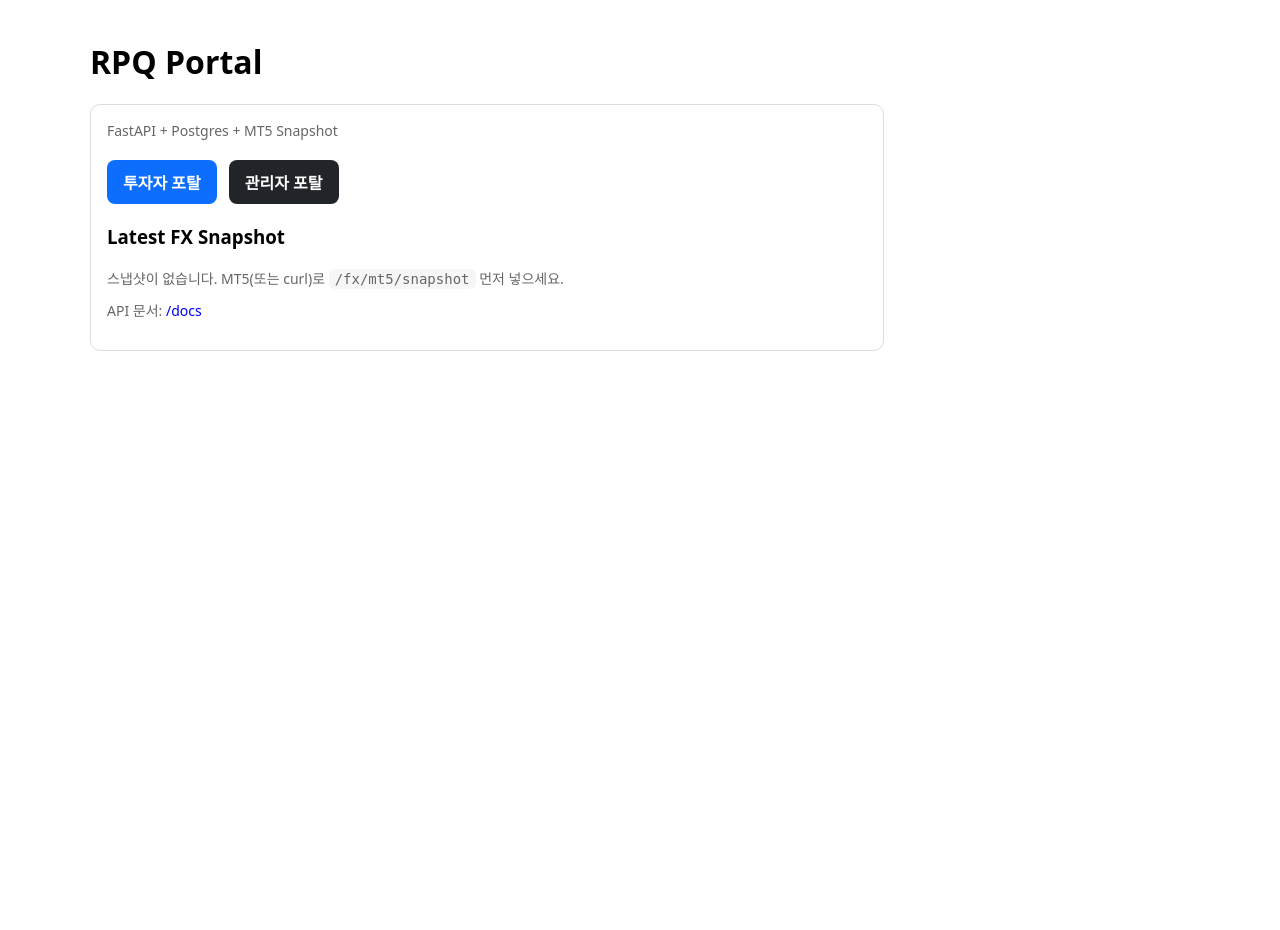
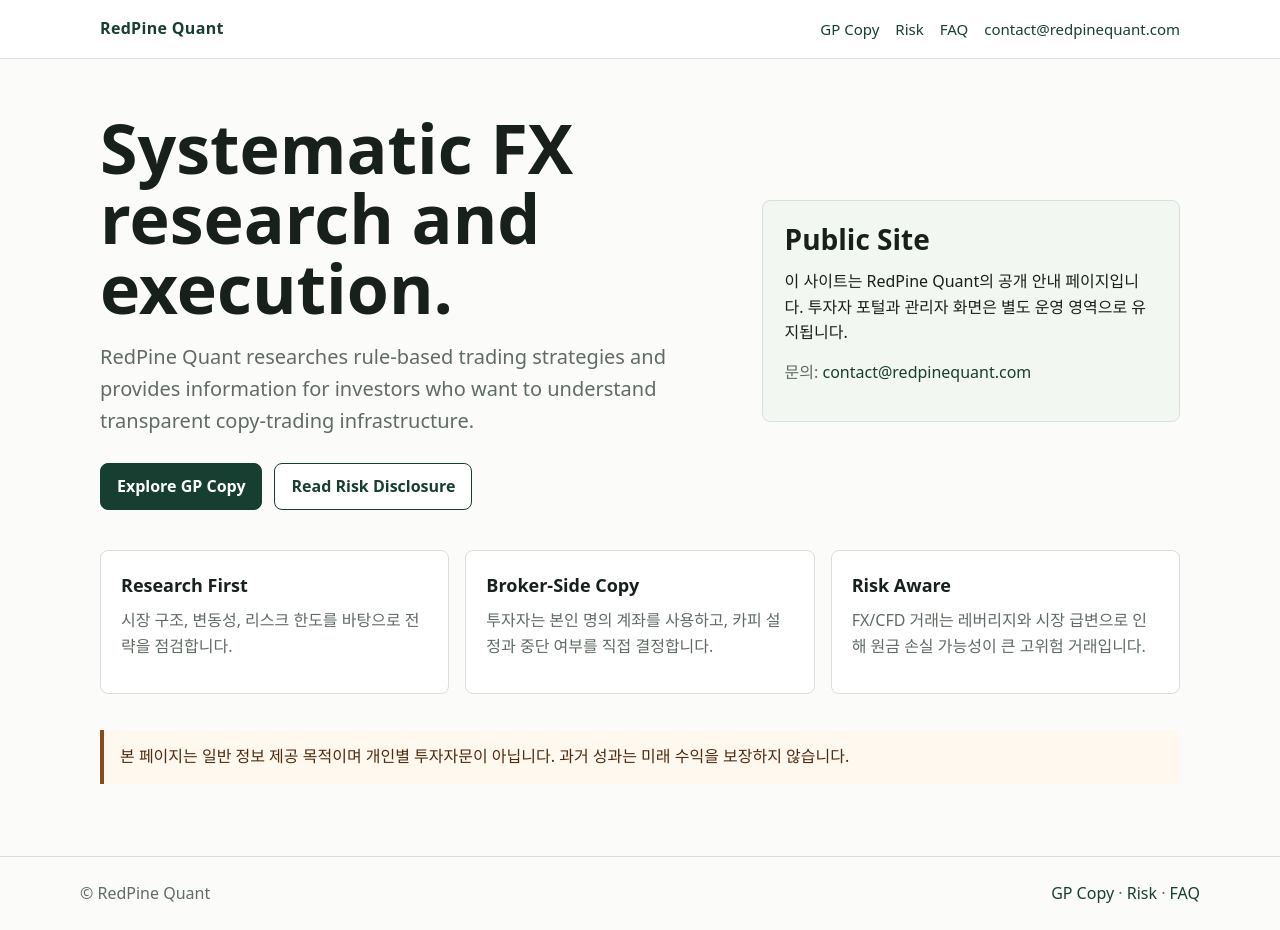
Before and after one commit to bhyeh56-sys/rpq-portal, a FastAPI app: page / in a window 1280 px wide. Before the commit the page ends 351 px from the top, so only its background shows below. Run offline with FastAPI, Linux system fonts and the light colour scheme.

Commit message:
Add public marketing pages for RedPine Quant

```diff
--- a/app/main.py
+++ b/app/main.py
@@ -1,16 +1,13 @@
 # app/main.py
 import os
 
-from fastapi import Depends, FastAPI, Request
+from fastapi import FastAPI, Request
 from fastapi.templating import Jinja2Templates
-from sqlalchemy import text
-from sqlalchemy.orm import Session
 from starlette.middleware.sessions import SessionMiddleware
 
 from . import admin_dashboard
 from .admin_cashflows import router as admin_cashflows_router
 from .admin_investors import router as admin_investors_router
-from .db import get_db
 from .fx_webhook import router as fx_router
 from .portal import router as portal_router
 
@@ -39,23 +36,40 @@ def health():
     return {"ok": True}
 
 
+def public_context(request: Request) -> dict:
+    global_prime_copy_url = os.getenv("GLOBAL_PRIME_COPY_URL", "").strip()
+    myfxbook_url = os.getenv("MYFXBOOK_URL", "").strip()
+    fxblue_url = os.getenv("FXBLUE_URL", "").strip()
+    contact_email = os.getenv("CONTACT_EMAIL", "contact@redpinequant.com").strip()
+
+    return {
+        "request": request,
+        "global_prime_copy_url": global_prime_copy_url,
+        "copy_link_configured": bool(global_prime_copy_url),
+        "myfxbook_url": myfxbook_url or None,
+        "fxblue_url": fxblue_url or None,
+        "contact_email": contact_email or "contact@redpinequant.com",
+    }
+
+
 @app.get("/")
-def home(request: Request, fx_account_id: int = 1, db: Session = Depends(get_db)):
-    row = db.execute(
-        text(
-            """
-            select fx_account_id, asof_at, balance, equity, profit
-            from fx_account_snapshots
-            where fx_account_id = :fxid
-            order by asof_at desc
-            limit 1
-        """
-        ),
-        {"fxid": fx_account_id},
-    ).mappings().first()
+def home(request: Request):
+    return templates.TemplateResponse("index.html", public_context(request))
 
-    snap = dict(row) if row else None
-    return templates.TemplateResponse("index.html", {"request": request, "snap": snap})
+
+@app.get("/copy")
+def copy_page(request: Request):
+    return templates.TemplateResponse("copy.html", public_context(request))
+
+
+@app.get("/risk")
+def risk_page(request: Request):
+    return templates.TemplateResponse("risk.html", public_context(request))
+
+
+@app.get("/faq")
+def faq_page(request: Request):
+    return templates.TemplateResponse("faq.html", public_context(request))
 
 
 @app.head("/")
--- a/requirements.txt
+++ b/requirements.txt
@@ -4,3 +4,5 @@ SQLAlchemy==2.0.50
 psycopg[binary]==3.3.4
 Jinja2==3.1.6
 python-multipart==0.0.29
+itsdangerous==2.2.0
+passlib[argon2]==1.7.4
--- a/requirements.vps.txt
+++ b/requirements.vps.txt
@@ -12,3 +12,4 @@ python-dotenv
 requests
 pydantic
 itsdangerous==2.2.0
+passlib[argon2]==1.7.4
--- a/scripts/test_fx_snapshot.py
+++ b/scripts/test_fx_snapshot.py
@@ -31,8 +31,8 @@ def parse_args() -> argparse.Namespace:
     )
     parser.add_argument(
         "--base-url",
-        default=os.getenv("BASE_URL", "https://rpqtfund.com"),
-        help="Target base URL. Defaults to BASE_URL env or https://rpqtfund.com.",
+        default=os.getenv("BASE_URL", "https://redpinequant.com"),
+        help="Target base URL. Defaults to BASE_URL env or https://redpinequant.com.",
     )
     parser.add_argument(
         "--balance",
--- a/templates/index.html
+++ b/templates/index.html
@@ -1,76 +1,94 @@
 <!doctype html>
 <html lang="ko">
-<body style="margin:0; padding:0;">
-  <div style="
-    max-width:1100px;
-    margin:40px auto;
-    padding:0 32px;
-  ">
 <head>
-  <meta charset="utf-8" />
-  <meta name="viewport" content="width=device-width,initial-scale=1" />
-  <title>RedPineQuant Fund Portal</title>
-  <div style="margin:12px 0 18px 0;">
-</div>
+  <meta charset="utf-8">
+  <meta name="viewport" content="width=device-width,initial-scale=1">
+  <title>RedPine Quant</title>
   <style>
-    body { font-family: system-ui, -apple-system, Segoe UI, Roboto, sans-serif; margin: 24px; }
-    .card { border: 1px solid #ddd; border-radius: 10px; padding: 16px; max-width: 760px; }
-    .muted { color: #666; font-size: 14px; }
-    table { border-collapse: collapse; width: 100%; margin-top: 8px; }
-    th, td { border-bottom: 1px solid #eee; padding: 8px; text-align: left; }
-    code { background:#f6f6f6; padding:2px 6px; border-radius:6px; }
-    a { text-decoration: none; }
+    :root { color-scheme: light; --ink:#17201b; --muted:#5f6b63; --line:#d9e0da; --pine:#173f31; --leaf:#2f7d58; --soft:#f3f7f1; --warn:#8a4b18; }
+    * { box-sizing: border-box; }
+    body { margin:0; font-family: system-ui, -apple-system, Segoe UI, Roboto, Arial, sans-serif; color:var(--ink); background:#fbfcfa; line-height:1.6; }
+    a { color:var(--pine); text-decoration:none; }
+    header { border-bottom:1px solid var(--line); background:#fff; position:sticky; top:0; z-index:2; }
+    .nav { max-width:1120px; margin:0 auto; padding:16px 20px; display:flex; align-items:center; justify-content:space-between; gap:18px; }
+    .brand { font-weight:800; letter-spacing:.02em; }
+    .links { display:flex; gap:16px; flex-wrap:wrap; font-size:15px; }
+    main { max-width:1120px; margin:0 auto; padding:54px 20px 72px; }
+    .hero { display:grid; grid-template-columns:minmax(0,1.2fr) minmax(280px,.8fr); gap:34px; align-items:center; }
+    h1 { font-size:clamp(38px,6vw,68px); line-height:1.03; margin:0 0 18px; letter-spacing:0; }
+    h2 { font-size:28px; line-height:1.2; margin:0 0 12px; }
+    h3 { margin:0 0 8px; font-size:18px; }
+    p { margin:0 0 14px; }
+    .lead { font-size:20px; color:var(--muted); max-width:720px; }
+    .actions { display:flex; gap:12px; flex-wrap:wrap; margin-top:26px; }
+    .button { display:inline-flex; align-items:center; justify-content:center; min-height:44px; padding:10px 16px; border-radius:8px; border:1px solid var(--pine); font-weight:700; }
+    .primary { background:var(--pine); color:#fff; }
+    .secondary { background:#fff; color:var(--pine); }
+    .panel { border:1px solid var(--line); background:var(--soft); border-radius:8px; padding:22px; }
+    .grid { display:grid; grid-template-columns:repeat(3, minmax(0,1fr)); gap:16px; margin-top:40px; }
+    .card { border:1px solid var(--line); background:#fff; border-radius:8px; padding:20px; }
+    .muted { color:var(--muted); }
+    .notice { margin-top:36px; border-left:4px solid var(--warn); padding:14px 16px; background:#fff8ef; color:#4f2b0e; }
+    footer { border-top:1px solid var(--line); padding:24px 20px; color:var(--muted); }
+    .foot { max-width:1120px; margin:0 auto; display:flex; justify-content:space-between; gap:14px; flex-wrap:wrap; }
+    @media (max-width:760px) { .hero,.grid { grid-template-columns:1fr; } .nav { align-items:flex-start; flex-direction:column; } main { padding-top:34px; } }
   </style>
 </head>
 <body>
-  <h1>RPQ Portal</h1>
-  <div class="card">
-    <div class="muted">FastAPI + Postgres + MT5 Snapshot</div>
+  <header>
+    <nav class="nav" aria-label="Primary">
+      <a class="brand" href="/">RedPine Quant</a>
+      <div class="links">
+        <a href="/copy">GP Copy</a>
+        <a href="/risk">Risk</a>
+        <a href="/faq">FAQ</a>
+        <a href="mailto:{{ contact_email }}">{{ contact_email }}</a>
+      </div>
+    </nav>
+  </header>
 
-  <div style="margin:20px 0; display:flex; gap:12px; flex-wrap:wrap;">
-    <a href="/portal/login"
-       style="
-         padding:10px 16px;
-         border-radius:8px;
-         background:#0d6efd;
-         color:#fff;
-         text-decoration:none;
-         font-weight:600;
-       ">
-      투자자 포탈
-    </a>
+  <main>
+    <section class="hero">
+      <div>
+        <h1>Systematic FX research and execution.</h1>
+        <p class="lead">RedPine Quant researches rule-based trading strategies and provides information for investors who want to understand transparent copy-trading infrastructure.</p>
+        <div class="actions">
+          <a class="button primary" href="/copy">Explore GP Copy</a>
+          <a class="button secondary" href="/risk">Read Risk Disclosure</a>
+        </div>
+      </div>
+      <aside class="panel">
+        <h2>Public Site</h2>
+        <p>이 사이트는 RedPine Quant의 공개 안내 페이지입니다. 투자자 포털과 관리자 화면은 별도 운영 영역으로 유지됩니다.</p>
+        <p class="muted">문의: <a href="mailto:{{ contact_email }}">{{ contact_email }}</a></p>
+      </aside>
+    </section>
 
-    <a href="/admin/investors"
-       style="
-         padding:10px 16px;
-         border-radius:8px;
-         background:#212529;
-         color:#fff;
-         text-decoration:none;
-         font-weight:600;
-       ">
-      관리자 포탈
-    </a>
-  </div>
+    <section class="grid" aria-label="Overview">
+      <div class="card">
+        <h3>Research First</h3>
+        <p class="muted">시장 구조, 변동성, 리스크 한도를 바탕으로 전략을 점검합니다.</p>
+      </div>
+      <div class="card">
+        <h3>Broker-Side Copy</h3>
+        <p class="muted">투자자는 본인 명의 계좌를 사용하고, 카피 설정과 중단 여부를 직접 결정합니다.</p>
+      </div>
+      <div class="card">
+        <h3>Risk Aware</h3>
+        <p class="muted">FX/CFD 거래는 레버리지와 시장 급변으로 인해 원금 손실 가능성이 큰 고위험 거래입니다.</p>
+      </div>
+    </section>
 
-    <h3>Latest FX Snapshot</h3>
+    <section class="notice">
+      본 페이지는 일반 정보 제공 목적이며 개인별 투자자문이 아닙니다. 과거 성과는 미래 수익을 보장하지 않습니다.
+    </section>
+  </main>
 
-    {% if snap %}
-      <table>
-        <tr><th>fx_account_id</th><td>{{ snap.fx_account_id }}</td></tr>
-        <tr><th>asof_at</th><td>{{ snap.asof_at.strftime('%Y-%m-%d %H:%M %Z') if snap.asof_at else '' }}</td></tr>
-        <tr><th>balance</th><td>{{ '%.2f'|format(snap.balance) }}</td></tr>
-        <tr><th>equity</th><td>{{ '%.2f'|format(snap.equity) }}</td></tr>
-        <tr><th>profit</th><td>{{ '%.2f'|format(snap.profit) }}</td></tr>
-      </table>
-    {% else %}
-      <div class="muted">스냅샷이 없습니다. MT5(또는 curl)로 <code>/fx/mt5/snapshot</code> 먼저 넣으세요.</div>
-    {% endif %}
-
-    <p class="muted" style="margin-top:12px;">
-      API 문서: <a href="/docs">/docs</a>
-    </p>
-
-  </div>
+  <footer>
+    <div class="foot">
+      <span>© RedPine Quant</span>
+      <span><a href="/copy">GP Copy</a> · <a href="/risk">Risk</a> · <a href="/faq">FAQ</a></span>
+    </div>
+  </footer>
 </body>
 </html>
```
Also changed, not shown: templates/copy.html (added, +139 -0 lines), templates/faq.html (added, +108 -0 lines), templates/risk.html (added, +77 -0 lines), 1 other file.
